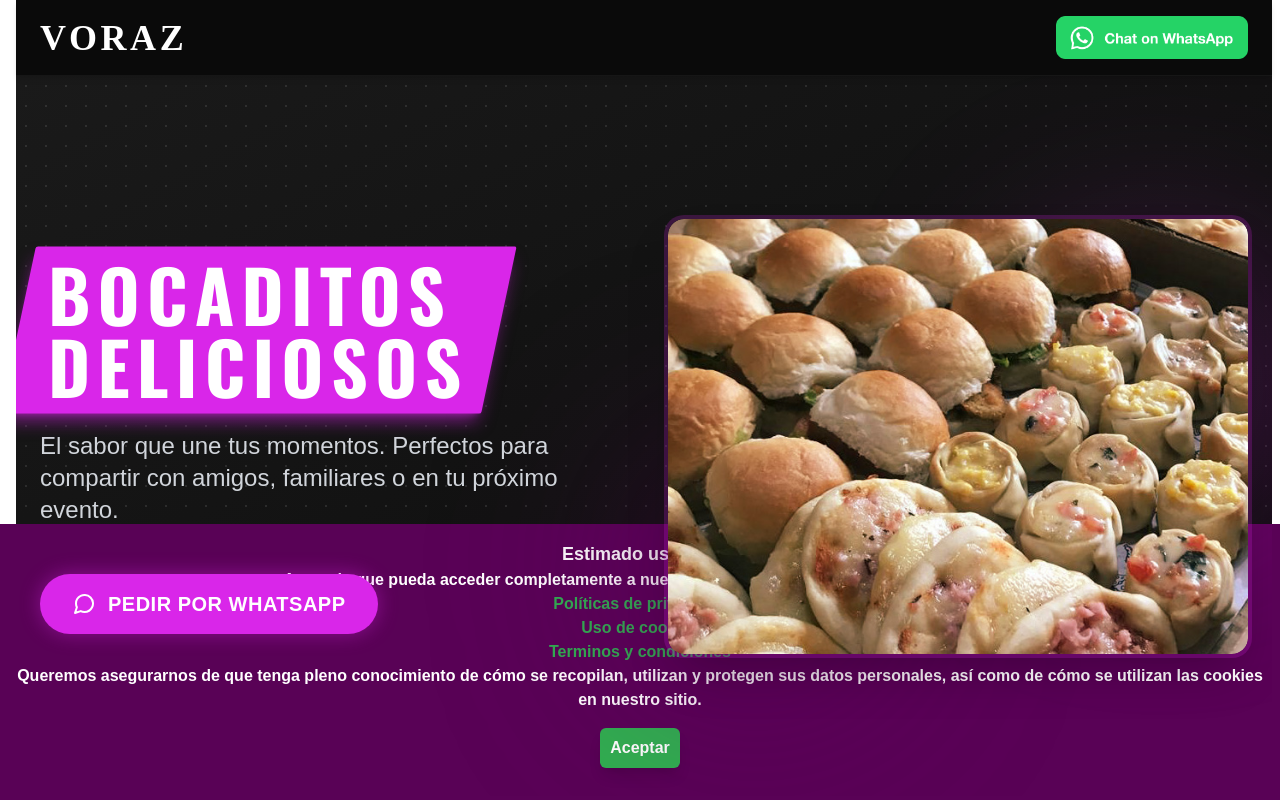
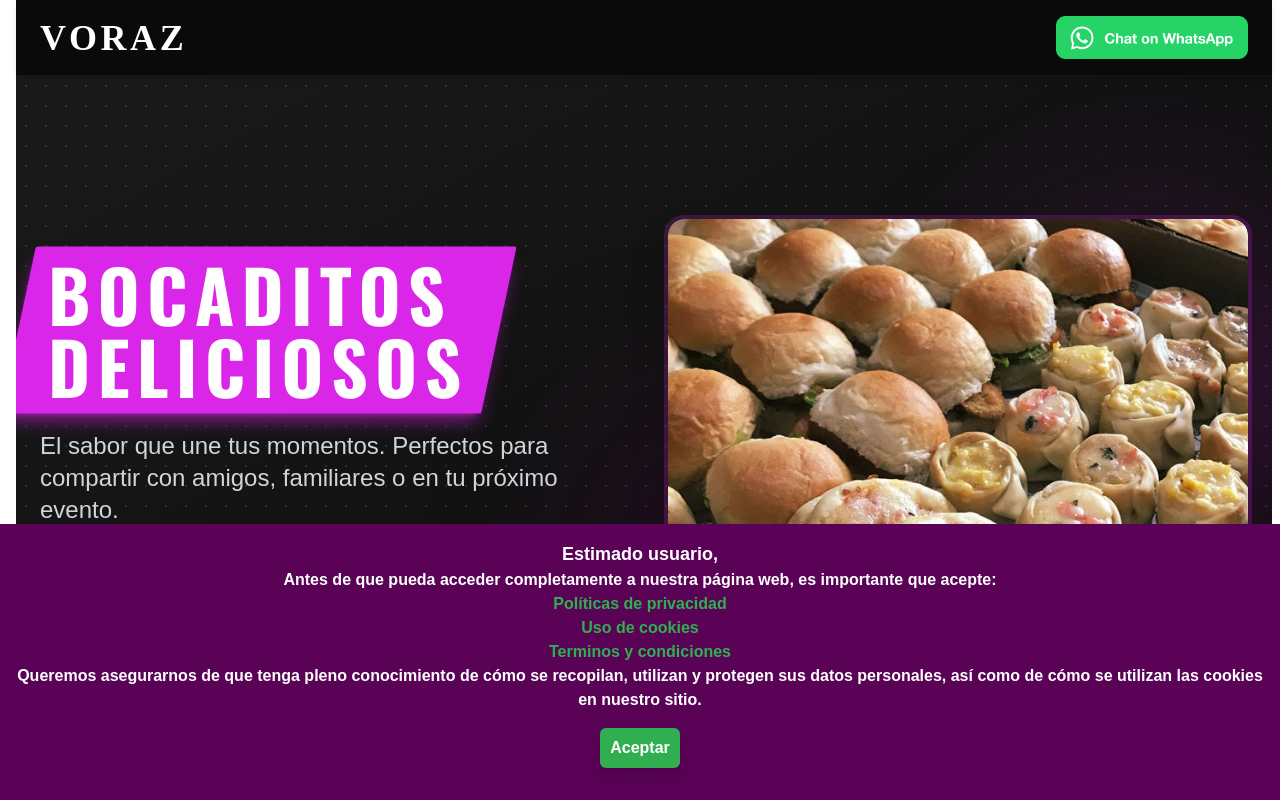
Before and after one commit to juanma-romero/Voraz, a React (Vite) app: page / in a window 1280 px wide. Shown: the top 800 px of the page. Built offline with nearby package versions, Linux system fonts and the light colour scheme; a web font is replaced by a local one.

Commit message:
fix modal

```diff
--- a/src/Modal.jsx
+++ b/src/Modal.jsx
@@ -20,7 +20,7 @@ const Modal = () => {
   return (
     <>
       {mostrarModal && ( // Mostrar solo si mostrarModal es true
-      <dialog open className="bg-violeta text-white text-center absolute bottom-0 right-0 left-0">
+      <dialog open className="bg-violeta text-white text-center fixed bottom-0 right-0 left-0 z-50">
         <div className="m-4 ">
           <p className="text-lg">Estimado usuario,</p>
           <p>Antes de que pueda acceder completamente a nuestra página web, es importante que acepte:</p>
```
